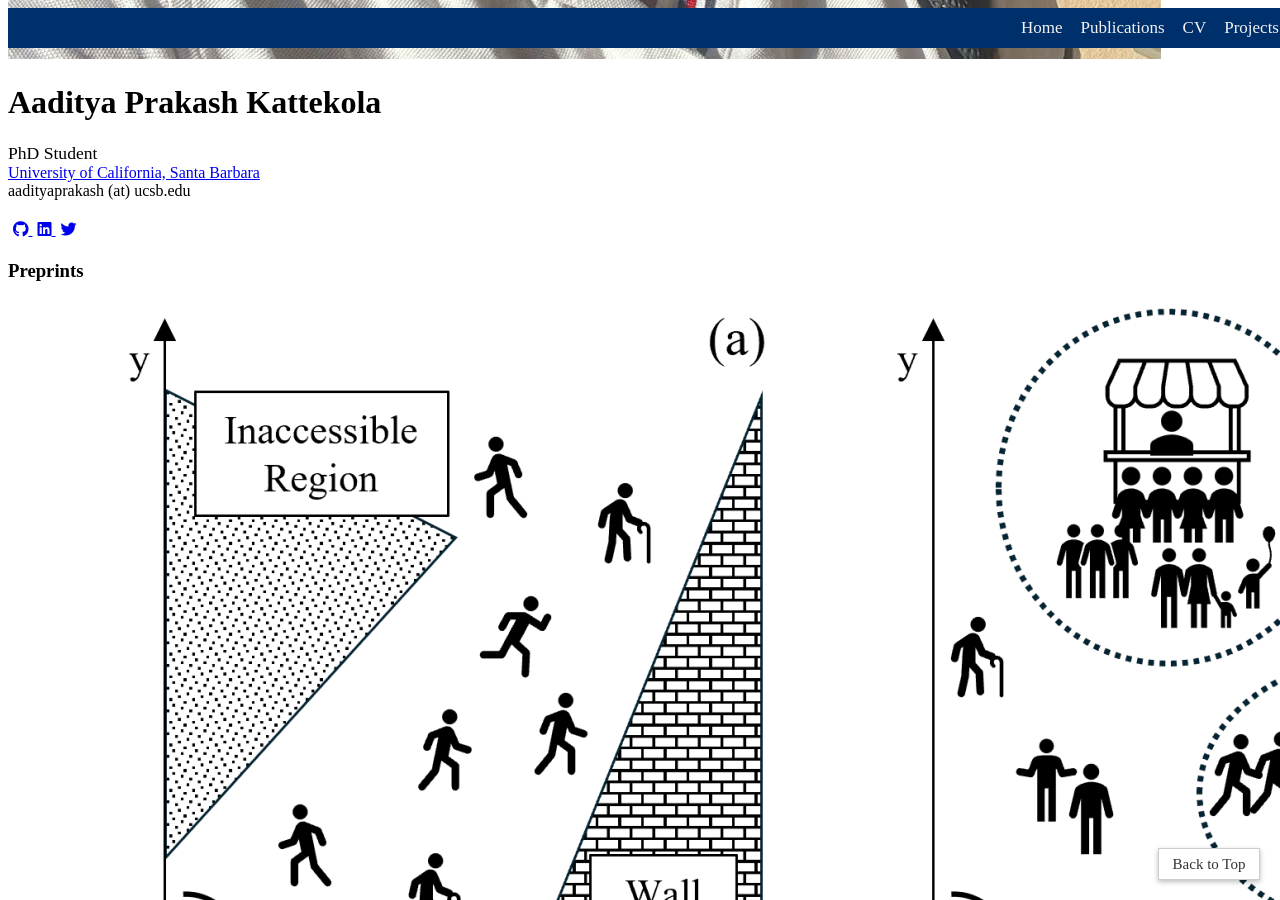
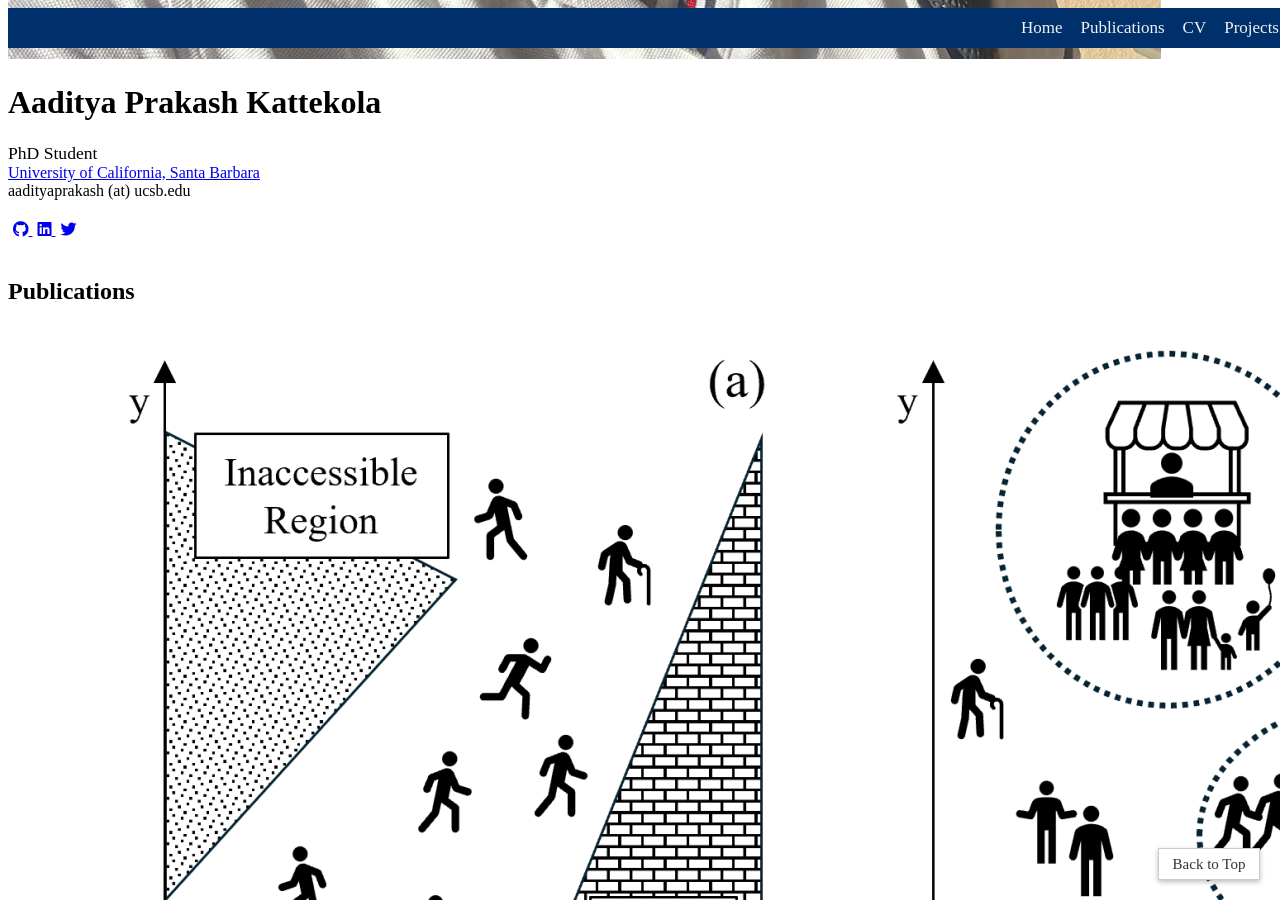
Before and after one commit to Kapi2910/kapi2910.github.io, a Jekyll site: the page built from publications.md, in a window 1280 px wide and 900 px high, scrolled down 1102 px. Built offline with Jekyll 4.4.1, drawn with Linux system fonts in a browser that asks for light colours; nearby versions of some CDN libraries; some web fonts are replaced; a style sheet for code colours, icons or effects is not loaded.

Commit message:
Headings in pubs and projs

```diff
--- a/_includes/preprints.md
+++ b/_includes/preprints.md
@@ -1,4 +1,4 @@
-<h3 id="publications" style="margin: 2px 0px -15px;">Preprints</h3>
+<!-- <h3 id="publications" style="margin: 2px 0px -15px;">Preprints</h3> -->
 
 <div class="publications">
 <ol class="bibliography">
--- a/publications.md
+++ b/publications.md
@@ -3,6 +3,7 @@
 title: Publications
 permalink: /publications/
 ---
+## Publications
 
 {% include_relative _includes/preprints.md %}
 
```
Also changed, not shown: projects.md (+1 -0 lines).
